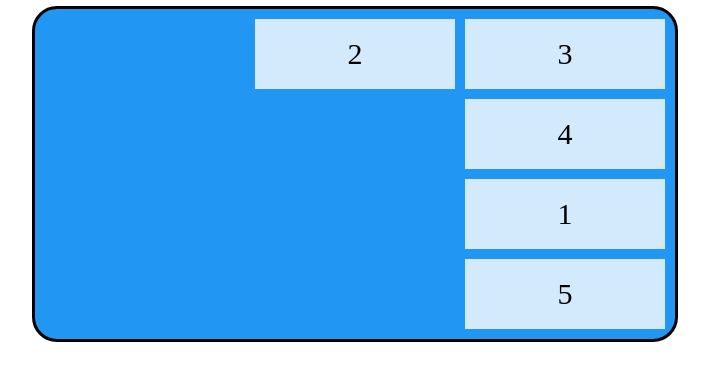
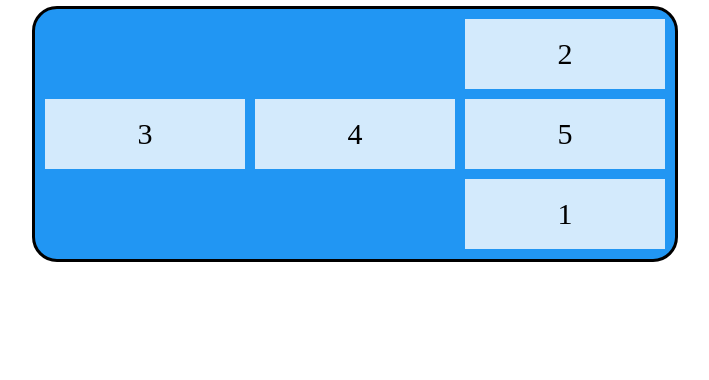
Before and after one commit to Hannahsimon97/homework3-2021, a plain HTML site: page simple-grid.html in a window 1280 px wide. Shown: the part 396-776 px from the top of the page, without its empty margins (285-994 px from the left). Drawn offline with Linux system fonts and the light colour scheme.

Commit message:
Update style.css

```diff
--- a/css/style.css
+++ b/css/style.css
@@ -8,15 +8,15 @@ brackets or add additional rules
 	grid-column: 3/4;
 }
 
-.item3, .item_b {
+.item3, .item_d {
 	grid-column: 2/3;
 }
 
-.item1, .item4, item_c {
+.item1, .item4, .item_c {
 	grid-column: 1/2;
 }
 
-.item_e, .item_d {
+.item_e, .item_b {
 	grid-column: 3/4;
 }
 
```
